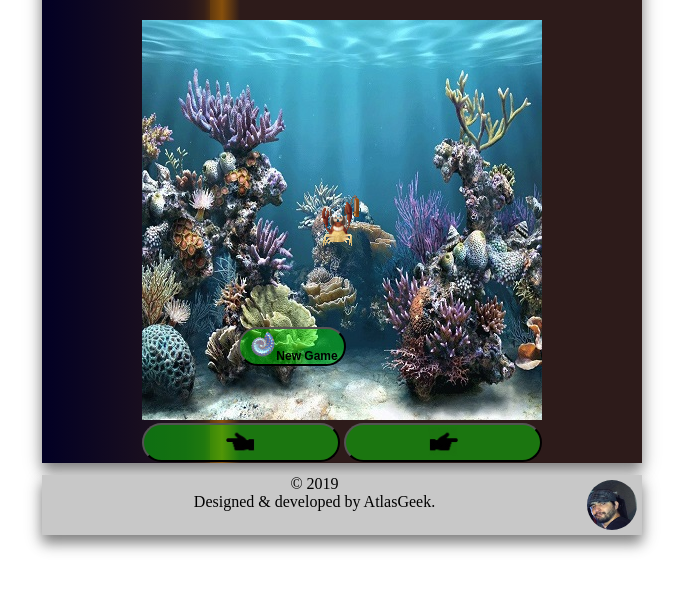
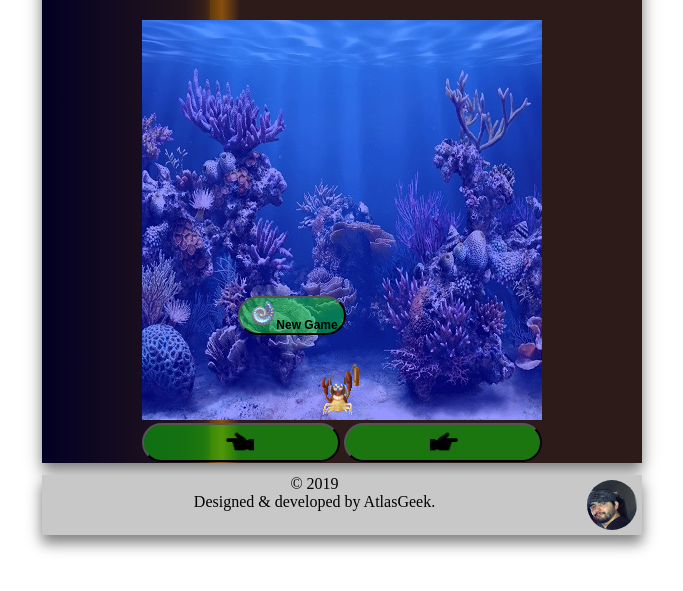
Before and after one commit to AtlasGeek7/atlaswebtechie.github.io, a plain HTML site: page index.html in a window 1280 px wide. Shown: the part 153-744 px from the top of the page, without its empty margins (298-981 px from the left). Drawn offline with Linux system fonts and the light colour scheme.

Commit message:
Update index.html

```diff
--- a/index.html
+++ b/index.html
@@ -2,7 +2,7 @@
 <html>
   <head>
     <title>Mine Dodger!</title>
-
+<meta name="viewport" content="width=device-width, user-scalable=no">
     <link rel="stylesheet" type="text/css" href="index.css">
   </head>
 
@@ -14,10 +14,12 @@
     <h1 id='title'>MINE DODGER</h1>
     </div>
     <div id="game">
+      <div id='glass'>
       <h1 id='status'>GAME OVER</h1>
-<h1><a id="start" href="javascript:start()">START</a></h1>
-      <div id="dodger" style="bottom: 0px; left: 180px;"></div>
+<h2><a id="start" href="javascript:start()">START</a></h2>
+      <div id="dodger" style="bottom: -200px; left: 180px;"></div>
       <button id='btn'><img src='shell.png' width="30" height="30">New Game</button>
+    </div>
     </div>
           <div>
     <table>
```
